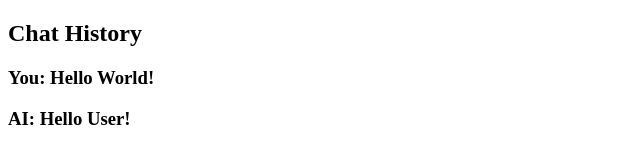
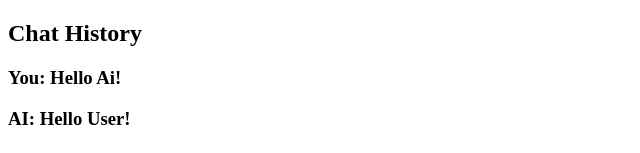
Before and after one commit to Dwanky-y/bioInfoChatbot, a React (Vite) app: page / in a window 1280 px wide. Shown: the top 153 px of the page, without its empty margins (0-640 px from the left). Built offline with nearby package versions, Linux system fonts and the light colour scheme.

Commit message:
added LLM functionality. things to fix however

```diff
--- a/src/App.jsx
+++ b/src/App.jsx
@@ -8,17 +8,17 @@ function App(){
   document.title = "Bio Info Bot" //Changes web name
 
   const [chatHistory, setChatHistory] = useState([
-    ChatHistory({didUserWrite : true, text : "Hello World!"}),
-    ChatHistory({didUserWrite : false, text : "Hello User!"})
+    {didUserWrite: true, text: "Hello Ai!"},
+    {didUserWrite: false, text: "Hello User!"}
   ])
 
   const handleUserInput = (message) => {
 
     console.log("Recevied! User has sent: ", message)
-    setChatHistory( (prevArray) => {
-      prevArray,
-      chatHistory({didUserWrite : true, text : message})
-    })
+    setChatHistory( (prevArray) => [
+      ...prevArray,
+      {didUserWrite : true, text : message}
+    ])
   }
 
 
@@ -26,7 +26,9 @@ function App(){
 
   <div> {/* Chat History*/}
     <h2>Chat History</h2>
-    {chatHistory}
+    {chatHistory.map((entry, index) => (
+      <ChatHistory key={index} didUserWrite={entry.didUserWrite} text={entry.text}/>
+    ))}
 
 
   </div>
```
